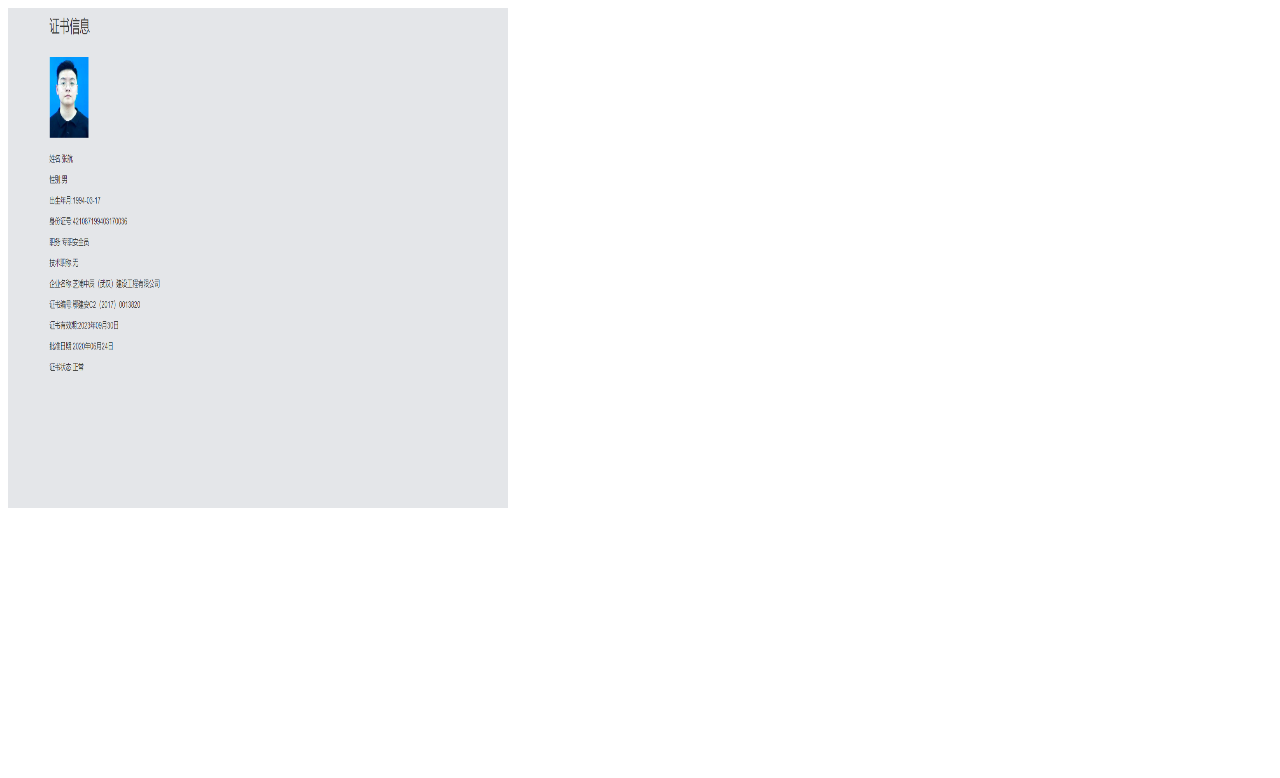
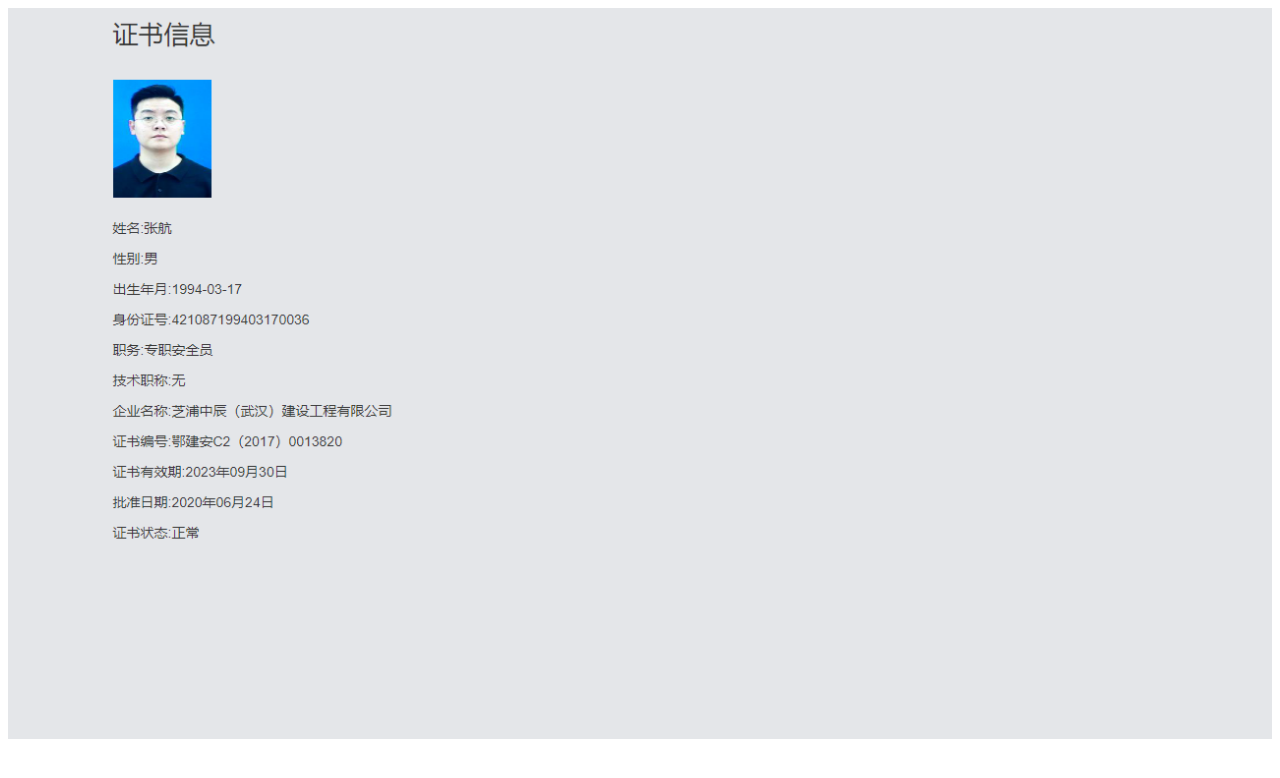
Before and after one commit to txk123/zhanghang, a plain HTML site: page index.html in a window 1280 px wide. Drawn offline with Linux system fonts and the light colour scheme.

Commit message:
Update index.html

```diff
--- a/index.html
+++ b/index.html
@@ -6,7 +6,7 @@
 </head>
 <body>
 
-<img src="zh.png"  width="500" height="500">
+<img src="zh.png"  width="100%" height="100%">
 
 </body>
 </html>
```
